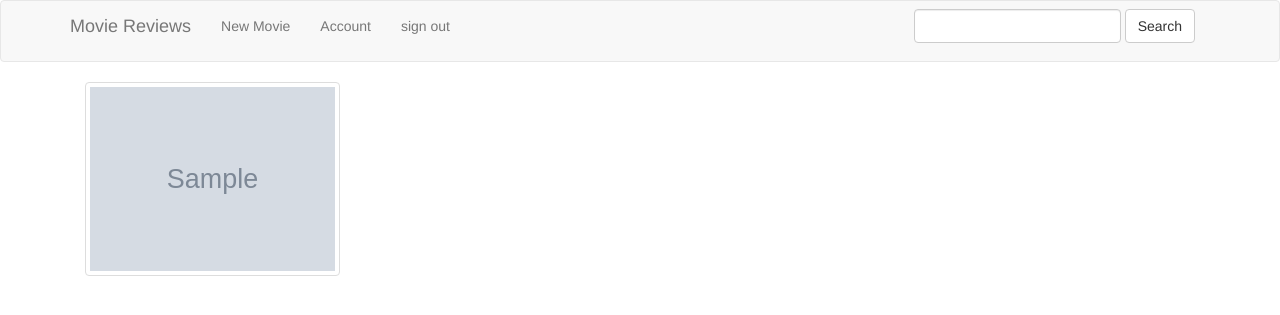
After one commit to manojdevs/movie_review, a Rails app: page /movies/search in a window 1280 px wide. The commit adds this page. Shown: the top 315 px of the page. Run offline with Rails 7, Linux system fonts and the light colour scheme; a user stored in the database is signed in; tables that the repository leaves empty hold one stand-in row (values such as "Sample post"); grey boxes marked "Sample" are stand-in pictures; style sheets or scripts are compiled from the project's sources; parts of the project's set-up code (start-up, migrations or seed data) failed here and were passed over; some libraries are stand-ins or nearby versions.

Commit message:
search function added with tweaks

```diff
--- a/app/controllers/movies_controller.rb
+++ b/app/controllers/movies_controller.rb
@@ -1,6 +1,13 @@
 class MoviesController < ApplicationController
   before_action :set_movie, only: [:show, :edit, :update, :destroy]
   before_action :authenticate_user!, except: [:index, :show]
+  def search
+    if params[:search].present?
+      @movies=Movie.search(params[:search])
+    else
+      @movies=Movie.all
+    end
+  end
   # GET /movies
   # GET /movies.json
   def index
--- a/app/models/movie.rb
+++ b/app/models/movie.rb
@@ -1,4 +1,5 @@
 class Movie < ActiveRecord::Base
+	searchkick
 	belongs_to :user
 	has_many :reviews
 	has_attached_file :image, styles: { medium: "400x600" }, :default_url => "/images/:style/missing.png"
--- a/app/views/layouts/_header.html.erb
+++ b/app/views/layouts/_header.html.erb
@@ -22,12 +22,12 @@
           <li><%= link_to "Sign In", new_user_session_path, class: "active" %></li>
         <% end %>
       </ul>
-      <form class="navbar-form navbar-right" role="search">
-      <div class="form-group">
-      <input type="text" class="control-form" placeholder="search">
-      </div>
-      <button type="submit" class="btn btn-default">search movie</button>
-      </form>
+      <%= form_tag search_movies_path, method: :get, class: "navbar-form navbar-right", role: "search" do %>
+        <p>
+          <%= text_field_tag :search, params[:search], class: "form-control" %>
+          <%= submit_tag "Search", name: nil, class: "btn btn-default" %>
+        </p>
+      <% end %>
     </div><!-- /.navbar-collapse -->
   </div><!-- /.container-fluid -->
 </nav>
--- /dev/null
+++ b/app/views/movies/search.html.erb
@@ -0,0 +1,11 @@
+<div class="row">
+<div class="container">
+  <% @movies.each do |movie| %>
+  <div class="col-sm-6 col-md-3">
+  <div class="thumbnail">
+    <%= link_to (image_tag movie.image.url(:medium), class:'image'), movie %>
+    </div>
+    </div>
+    <%end %>
+    </div>
+</div>
--- a/config/routes.rb
+++ b/config/routes.rb
@@ -1,6 +1,9 @@
 Rails.application.routes.draw do
 
   resources :movies do
+    collection do
+      get 'search'
+    end
     resources :reviews, except: [:show, :index]
   end
   root 'movies#index'
```
Also changed, not shown: Gemfile, Gemfile.lock.
